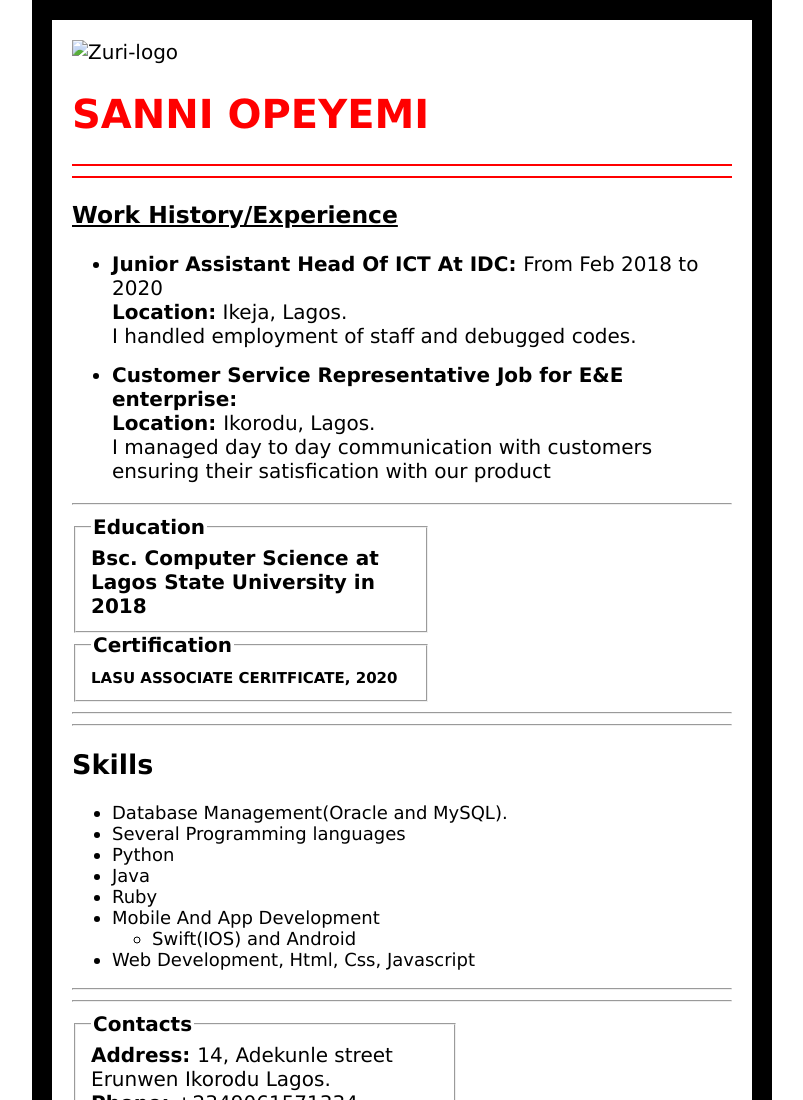
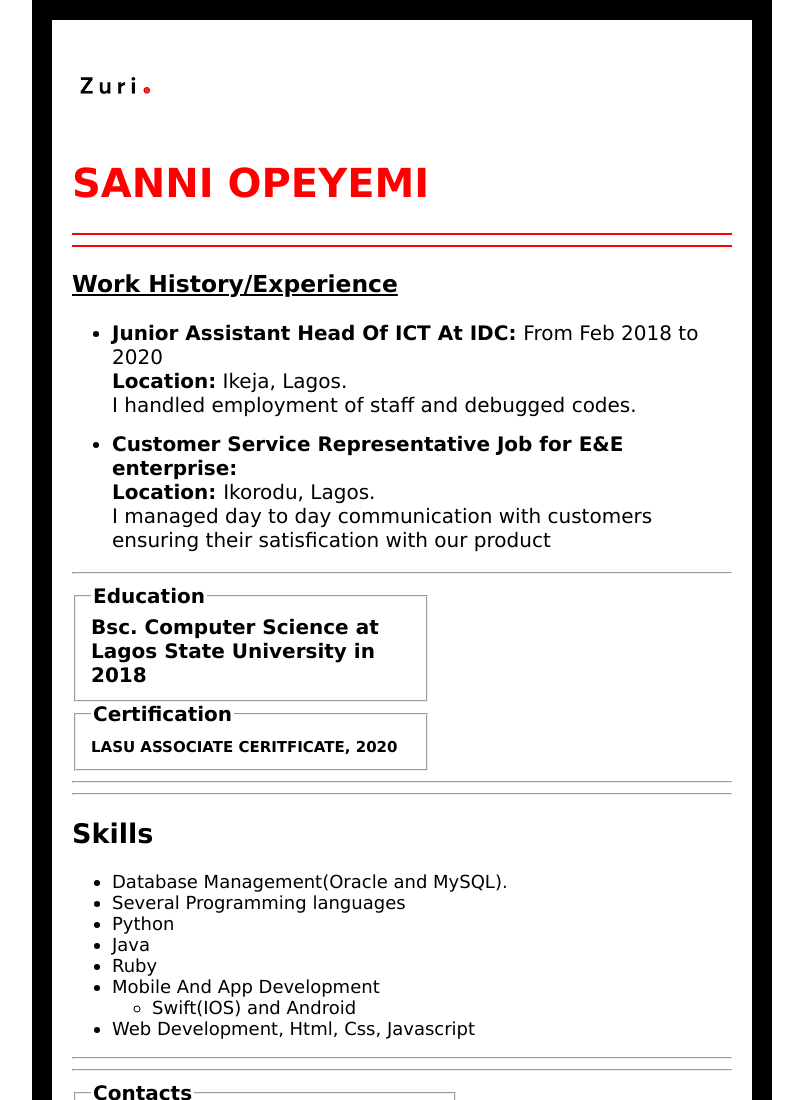
Before and after one commit to sanni12345s/Zuri-Training, a plain HTML site: page Zuri/index.html in a window 1280 px wide. Shown: the top 1100 px of the page, without its empty margins (238-1041 px from the left). Drawn offline with Linux system fonts and the light colour scheme.

Commit message:
Update index.html

```diff
--- a/Zuri/index.html
+++ b/Zuri/index.html
@@ -10,7 +10,7 @@
 
         </head>
         <body>
-            <img href="Zuri.jpg" alt="Zuri-logo">
+            <img src="Zuri.jpg" alt="Zuri-logo">
             <div id="name">
                 <h1>SANNI OPEYEMI</h1>
             <hr color="red"> <hr color="red">
```
